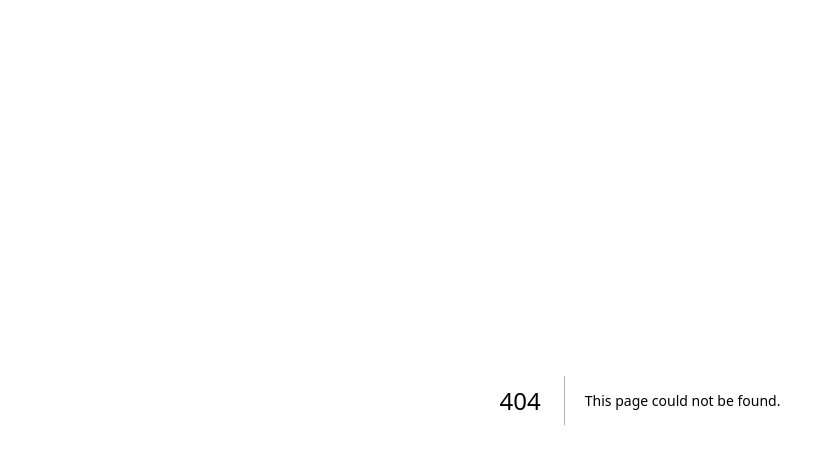
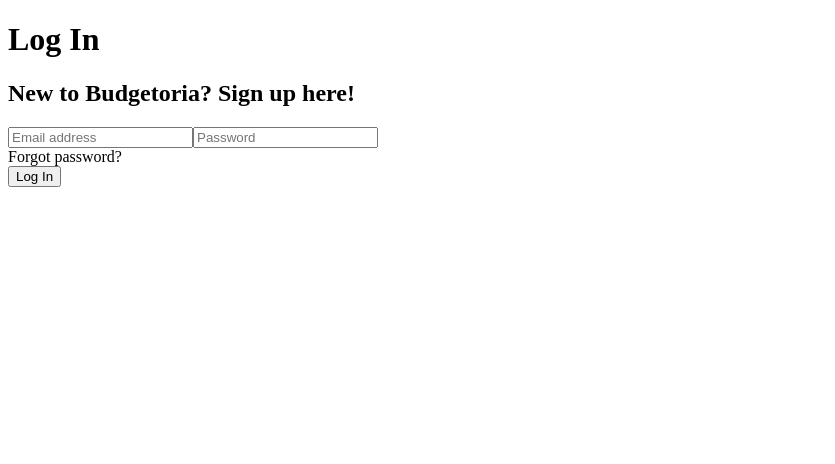
Before and after one commit to Jeloves/budgetoria-app, a Next.js app: page /login in a window 1280 px wide. Before the commit this address had no page. Shown: the top 464 px of the page, without its empty margins (0-835 px from the left). Built offline with nearby package versions, Linux system fonts and the light colour scheme; no server answers.

Commit message:
Created a basic login page (#6)

```diff
--- a/package.json
+++ b/package.json
@@ -2,6 +2,7 @@
   "name": "budgetoria-app",
   "version": "0.1.0",
   "private": true,
+  "type": "module",
   "scripts": {
     "dev": "next dev",
     "build": "next build",
--- /dev/null
+++ b/pages/login/index.module.scss
@@ -0,0 +1 @@
+@use "@styles/color";
--- /dev/null
+++ b/pages/login/index.tsx
@@ -0,0 +1,55 @@
+import { useState, ChangeEvent, FormEvent } from "react";
+import { useRouter } from "next/navigation";
+import { signInUser } from "@/firebase/auth";
+
+type LoginFormData = {
+	email: string;
+	password: string;
+};
+
+export default function LoginPage() {
+	const [formData, setFormData] = useState<LoginFormData>({
+		email: "",
+		password: "",
+	});
+
+	const handleInputChange = (e: ChangeEvent<HTMLInputElement>) => {
+		const { name, value } = e.target;
+		setFormData({
+			...formData,
+			[name]: value,
+		});
+	};
+
+	const router = useRouter();
+	const handleSubmit = async (e: FormEvent<HTMLFormElement>) => {
+		e.preventDefault();
+		try {
+			await signInUser(formData.email, formData.password);
+			const destinationUrl = "/budget";
+			router.push(destinationUrl);
+		} catch (error) {
+			console.error("Failed to sign in and navigate to budget-page:", error);
+		}
+	};
+
+	return (
+		<>
+			<h1>Log In</h1>
+			<h2 style={{ display: "flex" }}>
+				New to Budgetoria?&nbsp;<a className="signup">Sign up here!</a>
+			</h2>
+			<form onSubmit={handleSubmit}>
+				<input className="login_credential" id="email" type="email" name="email" placeholder="Email address" required value={formData.email} onChange={handleInputChange} />
+				<input className="login_credential" id="password" type="password" name="password" placeholder="Password" required value={formData.password} onChange={handleInputChange} />
+
+				<div style={{ display: "flex" }}>
+					<a className="forgot_password">Forgot password?</a>
+				</div>
+				<button className="login" type="submit">
+					Log In
+				</button>
+			</form>
+		</>
+	);
+}
--- a/tsconfig.json
+++ b/tsconfig.json
@@ -19,7 +19,8 @@
       }
     ],
     "paths": {
-      "@/styles/*": ["styles/*"]
+      "@/styles/*": ["styles/*"],
+      "@/firebase/*": [".firebase/*"]
     }
   },
   "include": ["next-env.d.ts", "**/*.ts", "**/*.tsx", ".next/types/**/*.ts"],
```
